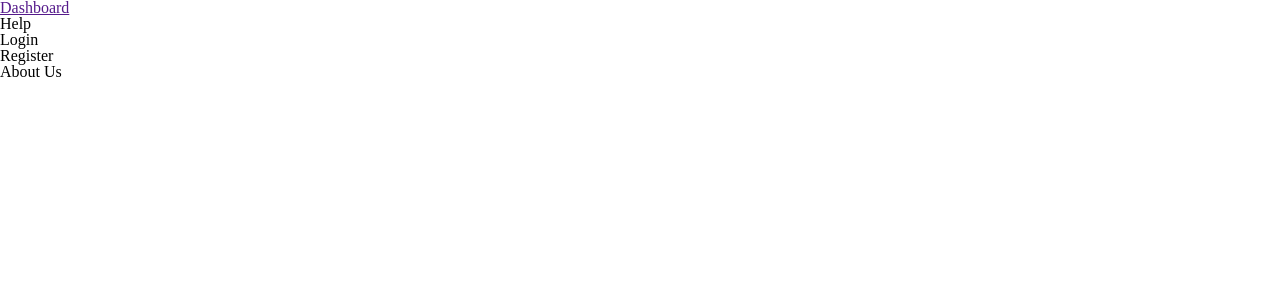
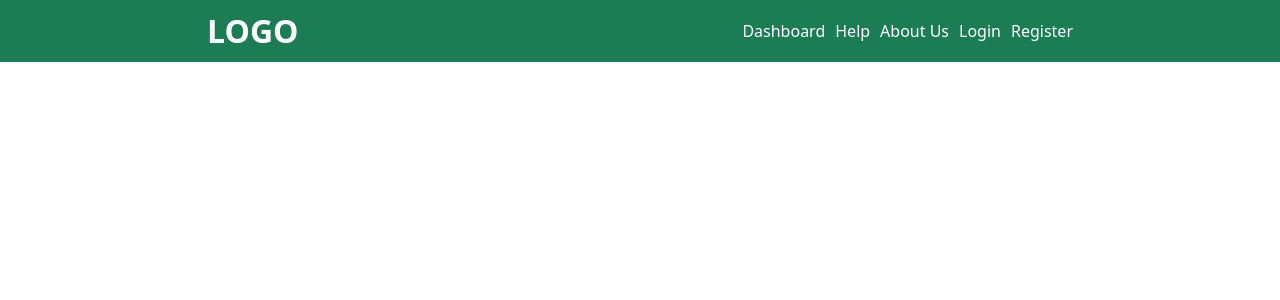
Before and after one commit to LauZiFu/fit3162-cs13, a Flask app: template app/templates/index.html in a window 1280 px wide. Shown: the top 300 px of the page. Run offline with Flask 3, Linux system fonts and the light colour scheme; the template is opened without the code that fills it, so the values that code supplies are empty.

Commit message:
Create basic header for landing page

```diff
--- a/app/static/landing_page.css
+++ b/app/static/landing_page.css
@@ -0,0 +1,46 @@
+* {
+    box-sizing: border-box;
+}
+
+body {
+    margin: 0;
+    padding: 0;
+    height: 100vh;
+    font-family: system-ui, "Segoe UI", Roboto, Helvetica, Arial, sans-serif, "Apple Color Emoji", "Segoe UI Emoji", "Segoe UI Symbol";
+}
+
+header {
+    background-color: #1c7c54;
+    color: #ffffff;
+}
+
+.logo{
+    font-size: 2rem;
+    font-weight: 700;
+}
+
+.container{
+    display: flex;
+    width: 70%;
+    justify-content: space-between;
+    align-items: center;
+    padding: 15px;
+    margin: 0 auto;
+}
+
+#navigation{
+    display: flex;
+    justify-content: end;
+    align-items: end;
+    flex: 1;
+    gap: 10px;
+}
+
+#navigation a{
+    color: #ffffff;
+    font-size: 1rem;
+}
+
+#navigation ul li:not(:last-child) {
+    border-right: 1px solid #fff;
+}
--- a/app/static/normalize.css
+++ b/app/static/normalize.css
@@ -46,3 +46,7 @@ table {
 	border-collapse: collapse;
 	border-spacing: 0;
 }
+
+a {
+	text-decoration: none;
+}
--- a/app/templates/index.html
+++ b/app/templates/index.html
@@ -9,13 +9,15 @@
 </head>
 <body>
     <header>
-        <div id=header class="container">
-            <ul>
+        <div id="header" class="container">
+            <div class="logo">LOGO</div>
+            <ul id="navigation">
                 <li><a href="">Dashboard</a></li>
-                <li><a href=""></a>Help</li>
-                <li><a href=""></a>Login</li>
-                <li><a href=""></a>Register</li>
-                <li><a href=""></a>About Us</li>
+                <li><a href="">Help</a></li>
+                <li><a href="">About Us</a></li>
+                <li><a href="">Login</a></li>
+                <li><a href="">Register</a></li>
+
             </ul>
         </div>
     </header>
```
